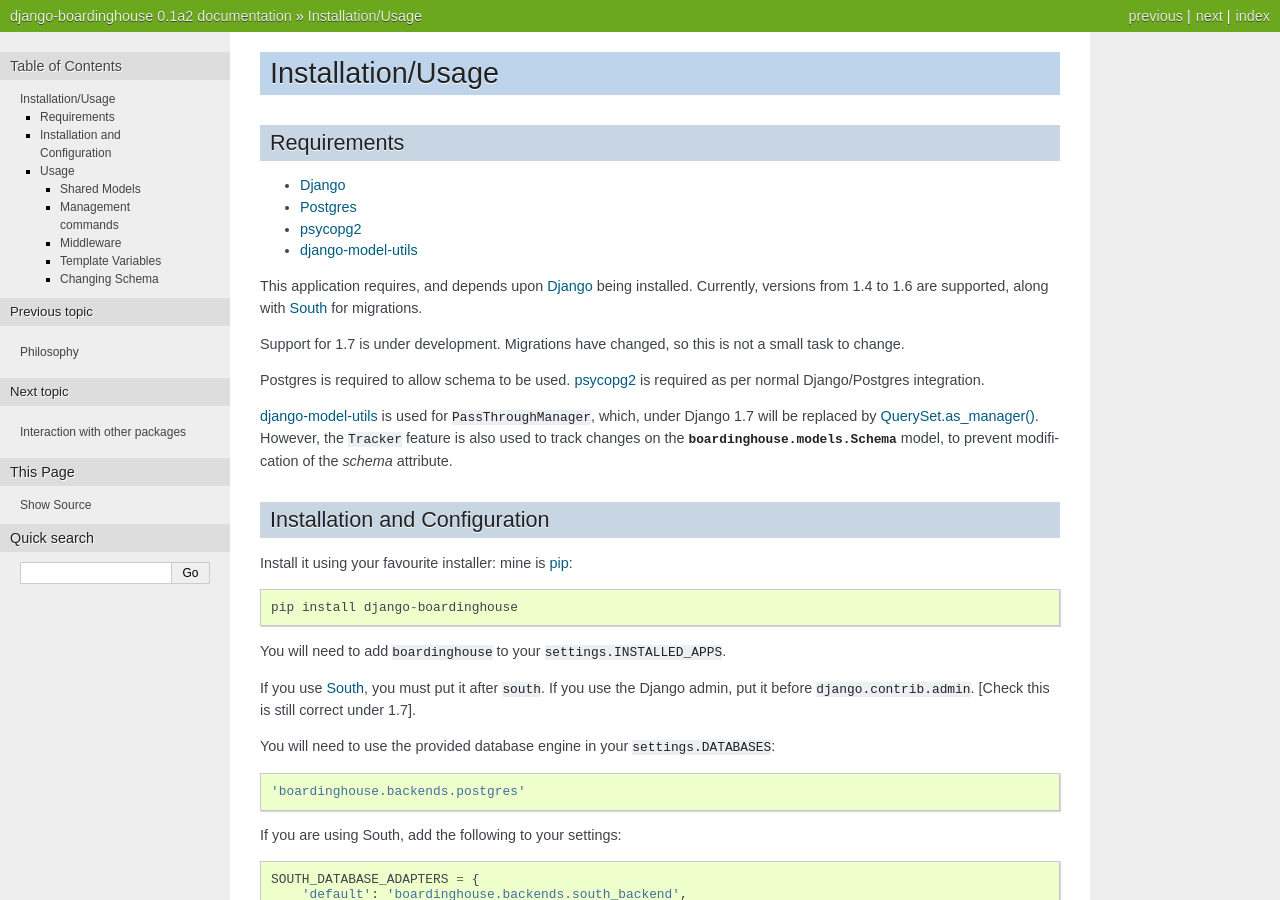
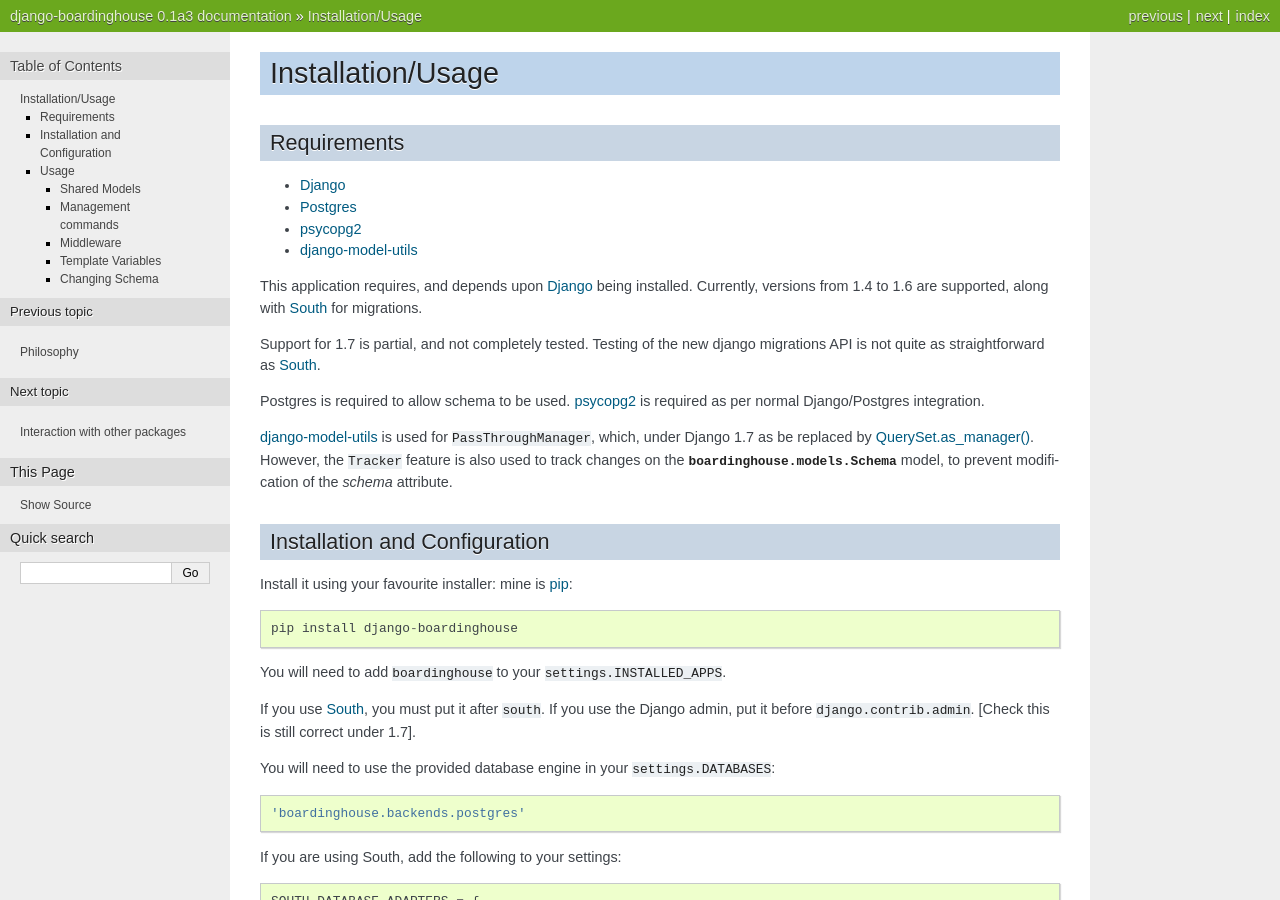
Before and after one commit to schinckel/django-boardinghouse, a Sphinx documentation site: the page built from docs/source/installation.rst, in a window 1280 px wide and 900 px high. Built offline with Sphinx 7.4.7, drawn with Linux system fonts in a browser that asks for light colours; some of the changed text lies outside the part shown.

```diff
--- a/boardinghouse/__init__.py
+++ b/boardinghouse/__init__.py
@@ -1,7 +1,7 @@
 """
 """
 __version__ = '0.1'
-__release__ = '0.1a2'
+__release__ = '0.1a3'
 
 def inject_app_defaults():
     """
--- a/docs/source/installation.rst
+++ b/docs/source/installation.rst
@@ -12,11 +12,11 @@ Requirements
 
 This application requires, and depends upon Django_ being installed. Currently, versions from 1.4 to 1.6 are supported, along with South_ for migrations.
 
-Support for 1.7 is under development. Migrations have changed, so this is not a small task to change.
+Support for 1.7 is partial, and not completely tested. Testing of the new django migrations API is not quite as straightforward as South_.
 
 Postgres is required to allow schema to be used. psycopg2_ is required as per normal Django/Postgres integration.
 
-django-model-utils_ is used for ``PassThroughManager``, which, under Django 1.7 will be replaced by `QuerySet.as_manager() <https://docs.djangoproject.com/en/dev/topics/db/managers/#creating-manager-with-queryset-methods>`_. However, the ``Tracker`` feature is also used to track changes on the :class:`boardinghouse.models.Schema` model, to prevent modification of the `schema` attribute.
+django-model-utils_ is used for ``PassThroughManager``, which, under Django 1.7 as be replaced by `QuerySet.as_manager() <https://docs.djangoproject.com/en/dev/topics/db/managers/#creating-manager-with-queryset-methods>`_. However, the ``Tracker`` feature is also used to track changes on the :class:`boardinghouse.models.Schema` model, to prevent modification of the `schema` attribute.
 
 Installation and Configuration
 ==============================
```
Also changed, not shown: other parts of docs/source/installation.rst (+1 -1 lines), 1 other file.
